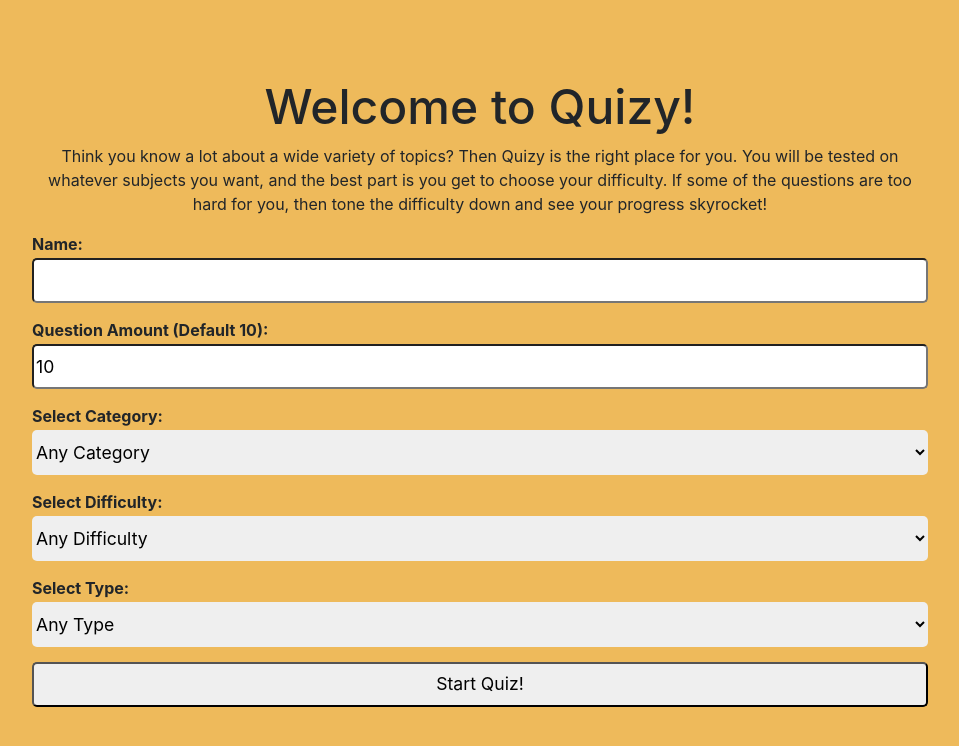
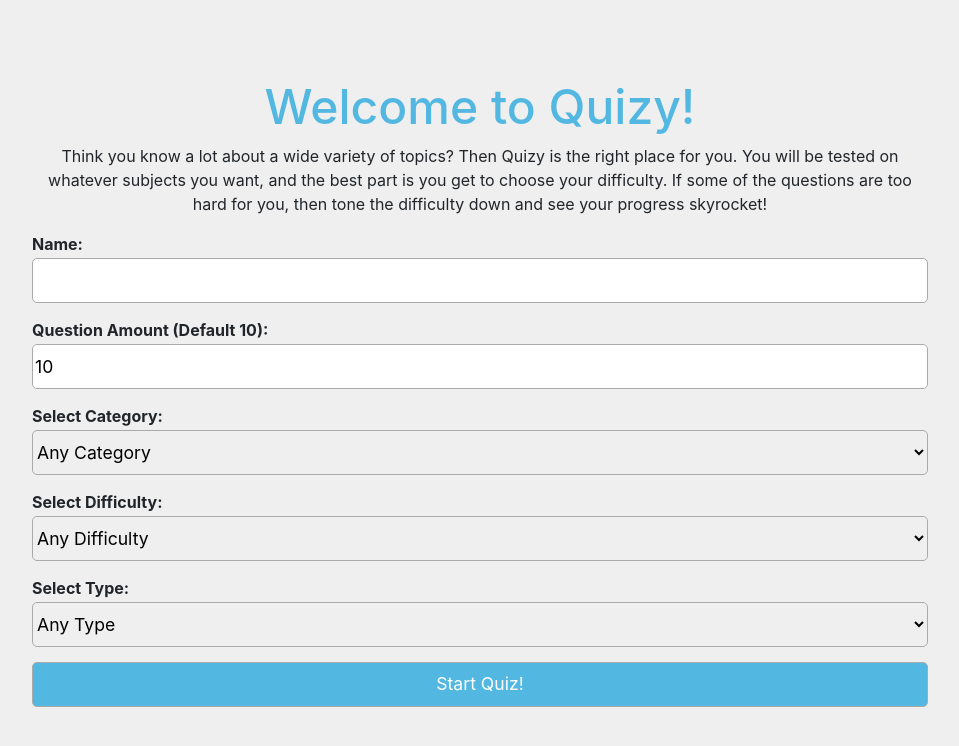
Before and after one commit to lgarc15/quizy-frontend, a React (Create React App) app: page / in a window 1280 px wide. Shown: the top 746 px of the page, without its empty margins (160-1119 px from the left). Built offline with nearby package versions, Linux system fonts and the light colour scheme.

Commit message:
change background color

```diff
--- a/src/App.css
+++ b/src/App.css
@@ -1,5 +1,7 @@
 .bg-cl-1 {
-  background-color: rgb(238, 186, 91);
+  /* background-color: rgb(238, 186, 91); */
+  /* background-color: rgb(255, 255, 255); */
+  background-color: #efefef;
 }
 
 .bg-cl-2 {
@@ -9,3 +11,19 @@
 .bg-cl-3 {
   background-color: rgb(96, 208, 125);
 }
+
+.text-cl-1 {
+  color: rgb(238, 186, 91);
+}
+
+.text-cl-2 {
+  color: rgb(83, 184, 225);
+}
+
+.text-cl-3 {
+  color: rgb(96, 208, 125);
+}
+
+.text-cl-white {
+  color: rgb(255, 255, 255);
+}
--- a/src/components/StartQuiz.js
+++ b/src/components/StartQuiz.js
@@ -68,7 +68,7 @@
   render() {
     return (
       <div className="main-content" id="startQuiz">
-        <h1 id="welcomeMessage">Welcome to Quizy!</h1>
+        <h1 className="text-cl-2" id="welcomeMessage">Welcome to Quizy!</h1>
         <p>
           Think you know a lot about a wide variety of topics? Then Quizy is the
           right place for you. You will be tested on whatever subjects you want,
@@ -163,6 +163,7 @@
           <input
             type="submit"
             value="Start Quiz!"
+            className="bg-cl-2"
             id="quizSettingsFormSubmit"
           />
         </form>
--- a/src/index.css
+++ b/src/index.css
@@ -1,6 +1,6 @@
 html, body {
     height: 100%;
-    background-color: rgb(238, 186, 91) !important;
+    background-color: rgb(239, 239, 239) !important;
 }
 
 body {
--- a/src/stylesheets/Question.css
+++ b/src/stylesheets/Question.css
@@ -32,11 +32,9 @@
 }
 
 .quizAnswerBtn {
-    /* flex: 0 48%; */
     flex-basis: 48%;
-    /* transition-duration: 0.4s; */
     background-color: rgb(255, 255, 255);
-    border: 1px solid rgb(83, 184, 225);
+    border: 1px solid rgb(170, 170, 170);
     padding: 25px 5px;
     border-radius: 15px;
     margin-top: 20px;
@@ -46,13 +44,8 @@
     font-size: 1em;
     cursor: pointer;
 }
-.quizAnswerBtn:hover {
-    /* background-color: rgb(83, 184, 225); */
-    /* color: rgb(255, 255, 255); */
-}
 
 .quizAnswerBtn:active {
-    /* TODO: Add a ripple effect. */
     box-shadow: 4px 4px 5px grey;
     transform: translateY(1px);
 }
--- a/src/stylesheets/StartQuiz.css
+++ b/src/stylesheets/StartQuiz.css
@@ -20,6 +20,9 @@
 
 #quizSettingsForm input,
 #quizSettingsForm select {
+    /* border: 1px solid red !important; */
+    /* background-color: black; */
+    border: 1px solid rgb(170, 170, 170) !important;
     flex-basis: 0 98%;
     height: 45px;
     /* Make sure margin-bottom gets targetted for the child. */
@@ -38,9 +41,16 @@
 }
 
 #quizSettingsFormSubmit {
+    /* border: 1px solid rgb(83, 184, 225); */
+    border: 1px solid rgb(170, 170, 170);
+    color: rgb(255, 255, 255);
     cursor: pointer;
 }
 
+#quizSettingsFormSubmit:active {
+    box-shadow: 4px 4px 5px grey;
+    transform: translateY(1px);
+}
 
 /* Extra small devices (portrait phones, less than 576px) */
 @media(max-width: 575.98px) {}
@@ -65,16 +75,7 @@
 
 /* Extra large devices (large desktops, 1200px and up) */
 @media(min-width: 1200px) {
-    #quizSettingsForm input,
-    #quizSettingsForm select {
-        /* height: 45; */
-        /* font-size: 1.5em; */
-        /* border-radius: 5px; */
-    }
 
-    #quizSettingsForm select {
-        /* line-height: 60px; */
-    }
 }
 
 /* // Extra large devices (large desktops) */
```
